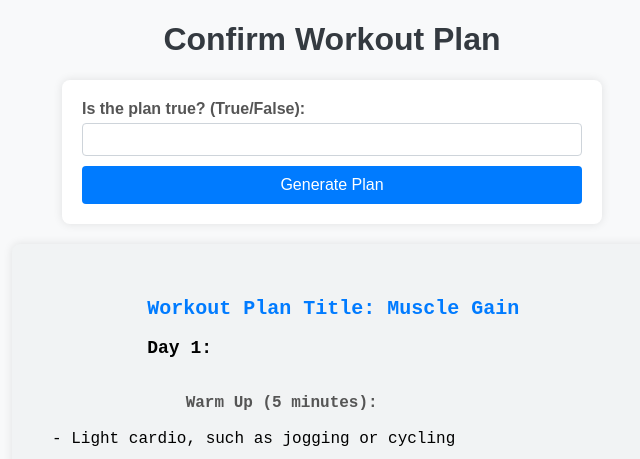
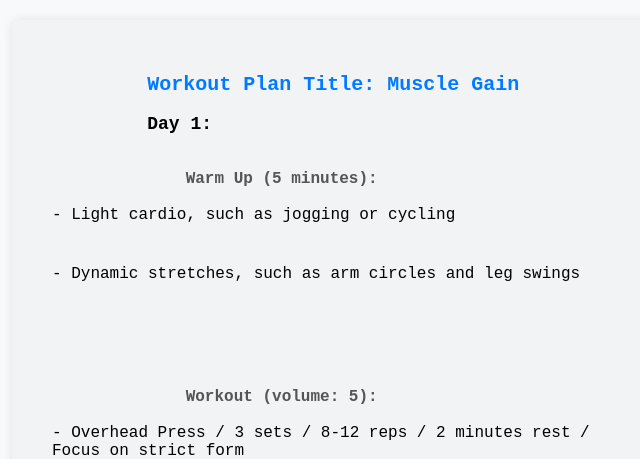
Before and after one commit to musama2019/AI_Workout_Wizard, a Flask app: template templates/generated_plan.html in a window 1280 px wide. Shown: the top 459 px of the page, without its empty margins (308-948 px from the left). Run offline with Flask 3, Linux system fonts and the light colour scheme; the template is opened without the code that fills it, so the values that code supplies are empty.

Commit message:
Update generated_plan.html

```diff
--- a/templates/generated_plan.html
+++ b/templates/generated_plan.html
@@ -114,12 +114,6 @@
     </style>
 </head>
 <body>
-    <h1>Confirm Workout Plan</h1>
-    <form action="/confirm" method="post">
-        <label for="is_true">Is the plan true? (True/False):</label>
-        <input type="text" id="is_true" name="is_true" required>
-        <input type="submit" value="Generate Plan">
-    </form>
     <pre>
         <code>
             <span class="workout-title">Workout Plan Title: Muscle Gain</span>
```
